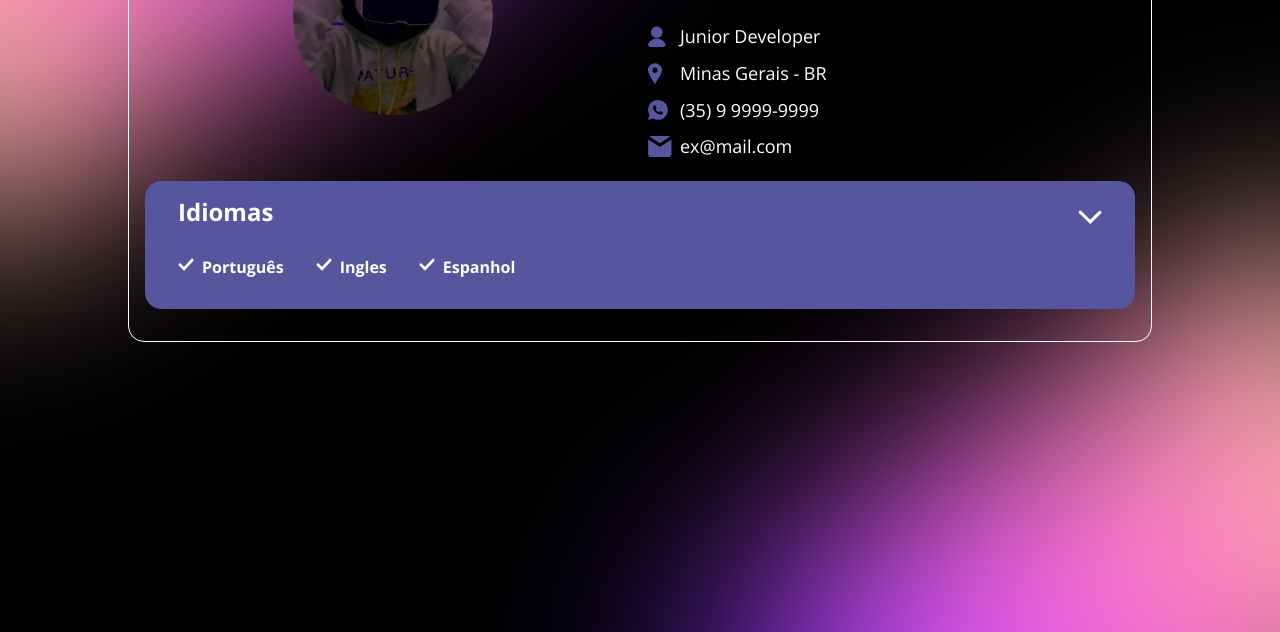
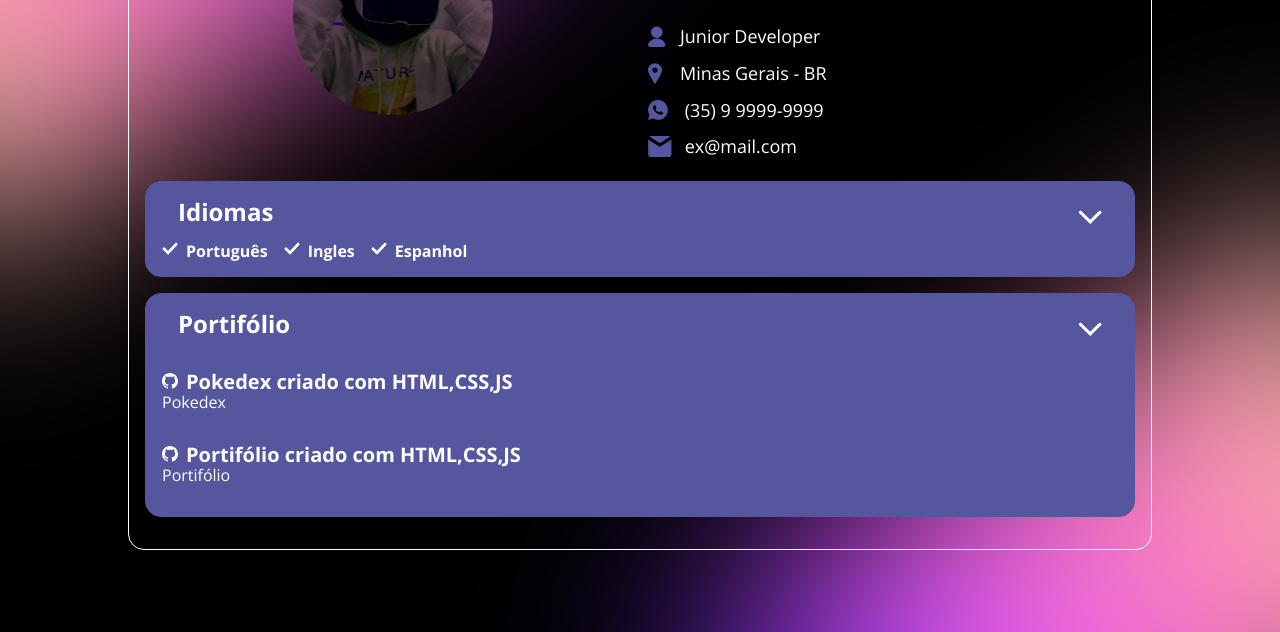
Before and after one commit to Titanio112/Portfolio, a plain HTML site: page index.html in a window 1280 px wide. Shown: the part 168-800 px from the top of the page. Drawn offline with nearby package versions, Linux system fonts and the light colour scheme.

Commit message:
Add da aba Portifólio já linkado

```diff
--- a/assets/css/global.css
+++ b/assets/css/global.css
@@ -11,6 +11,15 @@
 body {
     background-color: black;
     color: white;
+}
+
+a {
+    color: #fff;
+    text-decoration: none;
+}
+
+a:hover {
+    text-decoration: underline;
 }
 
 .main {
--- a/assets/css/languages.css
+++ b/assets/css/languages.css
@@ -12,7 +12,7 @@
     display: flex;
     flex-direction: row;
     align-items: 1rem;
-    padding: 1rem;
+    padding-right: 1rem;
     font-weight: 700;
     font-size: 1rem;
 }
--- /dev/null
+++ b/assets/css/portfolio.css
@@ -0,0 +1,32 @@
+.portfolio {
+    display: flex;
+    flex-direction: column;
+    justify-content: flex-start;
+    width: 100%;
+    margin: 0;
+    padding: 0;
+    list-style: none;
+}
+
+.portfolio li {
+    display: flex;
+    flex-direction: column;
+    justify-content: flex-start;
+    margin: 1rem 0;
+}
+
+.portfolio li .title {
+    font-size: 1.25rem;
+    font-weight: 700;
+}
+
+.portfolio li .title.github::before {
+    content: '';
+    display: inline-block;
+    width: 1rem;
+    height: 1rem;
+    margin-right: .5rem;
+    background-repeat: no-repeat;
+    background-size: contain;
+    background-image: url(/assets/img/icons/github.svg);
+}
--- a/index.html
+++ b/index.html
@@ -19,12 +19,13 @@
     <link rel="stylesheet" href="assets/css/header.css">
     <link rel="stylesheet" href="assets/css/acordeon.css">
     <link rel="stylesheet" href="assets/css/languages.css">
+    <link rel="stylesheet" href="assets/css/portfolio.css">
 
 </head>
 
 <body>
 
-    <div class="main">
+    <main class="main">
         <header class="header">
             <img src="/assets/img/my-photo.png" alt="Foto de Titanio112" class="photo">
 
@@ -33,8 +34,12 @@
             <div class="information">
                 <p class="job">Junior Developer</p>
                 <p class="location">Minas Gerais - BR</p>
-                <p class="phone">(35) 9 9999-9999</p>
-                <p class="email">ex@mail.com</p>
+                <p class="phone">
+                    <a href="tel:(35) 99250-1102">(35) 9 9999-9999</a>
+                </p>
+                <p class="email">
+                    <a href="mailto:aphmgbr@gmail.com">ex@mail.com</a>
+                </p>
             </div>
         </header>
 
@@ -51,7 +56,26 @@
                 </ul>
             </div>
         </section>
-    </div>
+
+        <section class="acordeon open">
+            <button class="trigger" type="button">
+                Portifólio
+            </button>
+
+            <div class="content">
+                <ul class="portfolio">
+                    <li>
+                        <span class="title github" Cria>Pokedex criado com HTML,CSS,JS</span>
+                        <a href="https://github.com/Titanio112/Pokedex" target="_blank">Pokedex</a>
+                    </li>
+                    <li>
+                        <span class="title github" Cria>Portifólio criado com HTML,CSS,JS</span>
+                        <a href="https://github.com/Titanio112/Portfolio" target="_blank">Portifólio</a>
+                    </li>
+                </ul>
+            </div>
+        </section>
+    </main>
 
     <script src="/assets/js/acordeon.js"></script>
 </body>
```
